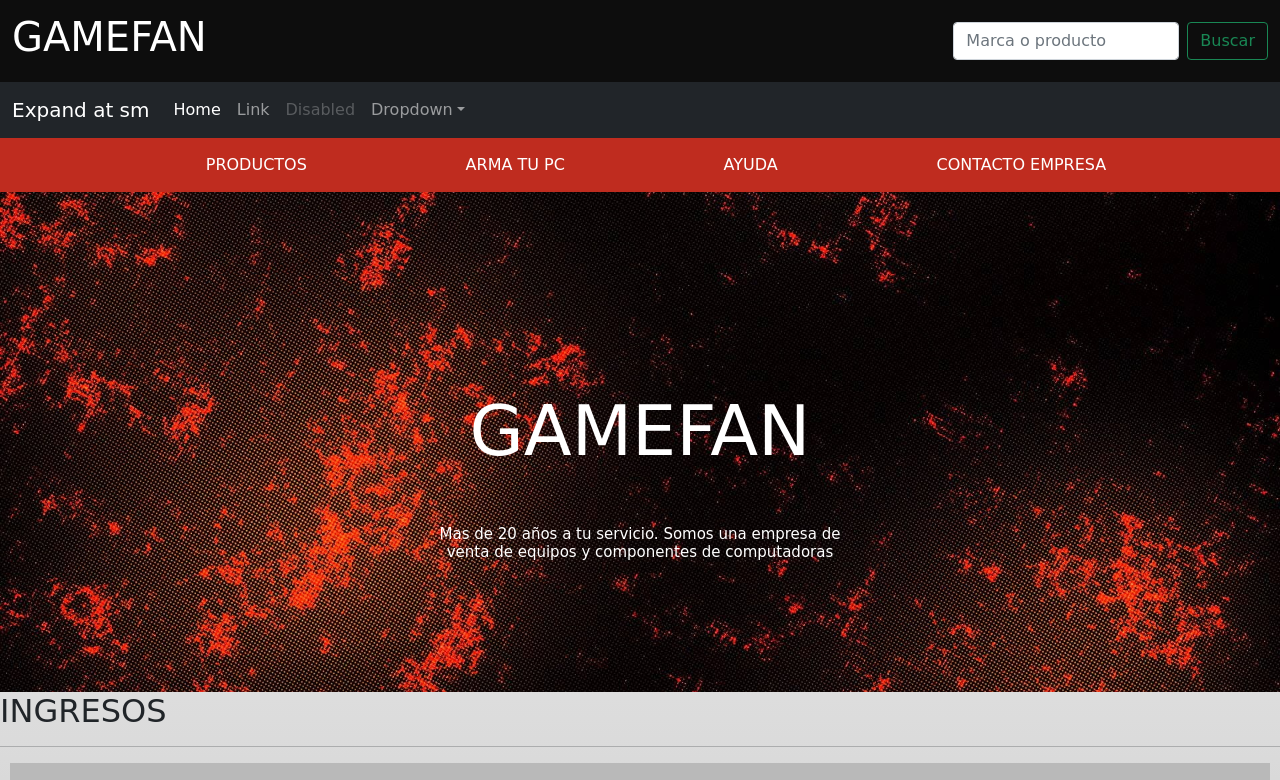
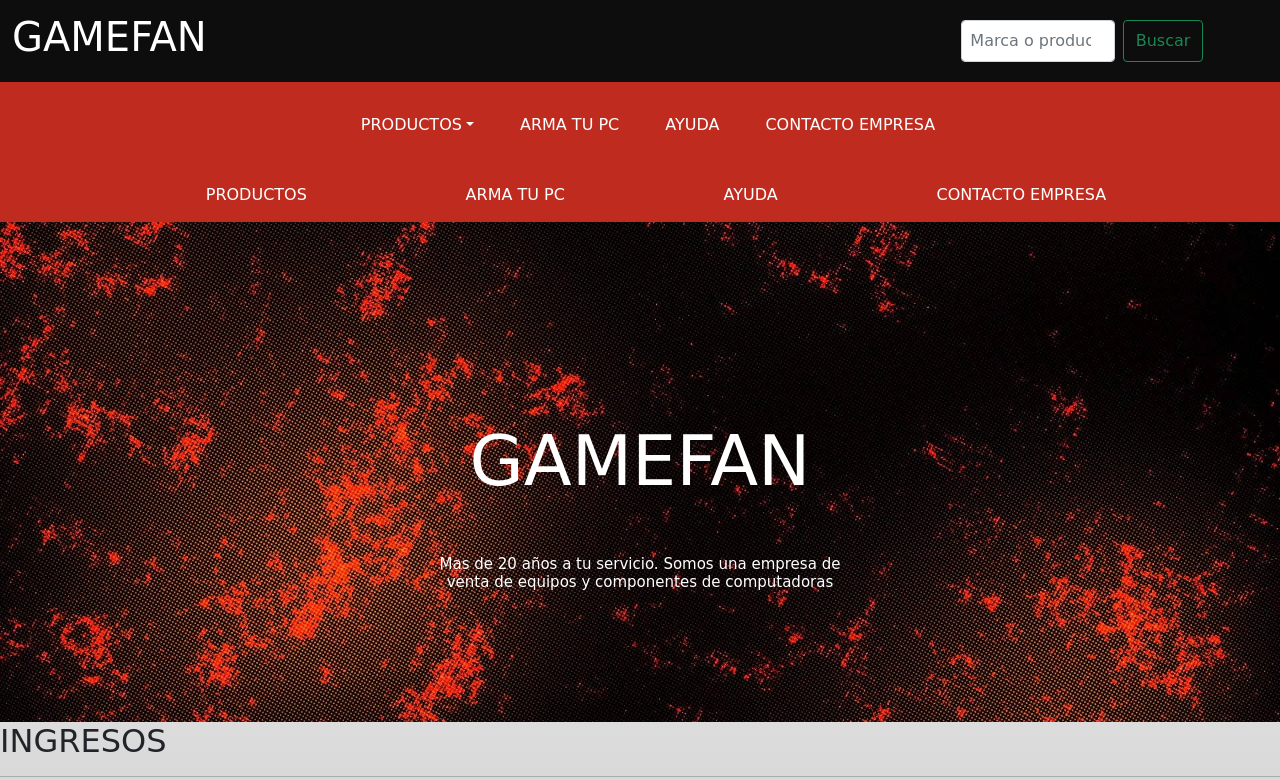
Before and after one commit to ErikKnudsen04/proyecto-final-gamefon, a plain HTML site: page index.html in a window 1280 px wide. Shown: the top 780 px of the page. Drawn offline with nearby package versions, Linux system fonts and the light colour scheme; a web font is replaced by a local one.

Commit message:
navbar y header completos

```diff
--- a/css/estilos.css
+++ b/css/estilos.css
@@ -7,14 +7,29 @@
 body {
     background-image: linear-gradient(0deg, #d8d8d8, white );
     background-attachment: fixed;
-
 }
 .navbar{
     background-color: #0D0D0D;
 
+}
 
 
+.navbar-toggler{
+    background-color: black;
+
 }
+#navbar1{
+    background-color: #BF2C1F;
+
+}
+.nav-link{
+    color: white;
+    margin: 15px;
+}
+
+
+
+
 
 /* MENU PRINCIPAL CON LOGO Y BARRA BUSCADOR*/
 
@@ -34,6 +49,7 @@ body {
     color: white;
 
 }
+
 /*COLOR Y POSICIONES DEL MENU*/
 .header__menu{
     display: flex;
@@ -108,7 +124,7 @@ body {
     margin: 10px;
     width: 18%;
     justify-content: space-between;
-    align-items: center;
+    align-items:center;
     align-content: center;
     width: 200px;
     height: auto;
--- a/index.html
+++ b/index.html
@@ -17,51 +17,58 @@
 
 
 <body>
-
-
+    <header>
+        <!--navbar principal con logo-->
 
     <nav class="navbar">
         <div class="container-fluid">
             <a class="navbar-brand" a href="index.html"><h1 class="header">GAMEFAN</h1></a>
             <form class="d-flex">
-                <input class="form-control me-2" type="search" placeholder="Marca o producto" aria-label="Search">
+                <input class="form-control me-2 w-50 p-2 " type="search" placeholder="Marca o producto" aria-label="Search">
                 <button class="btn btn-outline-success" type="submit">Buscar</button>
             </form>
         </div>
     </nav>
 
+    <!--FINAL navbar principal con logo-->
 
-
-    <nav class="navbar navbar-expand-sm navbar-dark bg-dark" aria-label="Third navbar example">
+    <nav id="navbar1" class="navbar navbar-expand-lg  " aria-label="Tenth navbar example">
         <div class="container-fluid">
-            <a class="navbar-brand" href="#">Expand at sm</a>
-            <button class="navbar-toggler" type="button" data-bs-toggle="collapse" data-bs-target="#navbarsExample03" aria-controls="navbarsExample03" aria-expanded="false" aria-label="Toggle navigation">
+            <a class="navbar-brand " href="#"></a>
+            <button class="navbar-toggler navbar-dark" type="button" data-bs-toggle="collapse" data-bs-target="#navbarsExample08" aria-controls="navbarsExample08" aria-expanded="false" aria-label="Toggle navigation">
                 <span class="navbar-toggler-icon"></span>
             </button>
-            <div class="collapse navbar-collapse" id="navbarsExample03">
-                <ul class="navbar-nav me-auto mb-2 mb-sm-0">
-                    <li class="nav-item">
-                        <a class="nav-link active" aria-current="page" href="#">Home</a>
-                    </li>
-                    <li class="nav-item">
-                        <a class="nav-link" href="#">Link</a>
-                    </li>
-                    <li class="nav-item">
-                        <a class="nav-link disabled">Disabled</a>
-                    </li>
+
+            <div class="collapse navbar-collapse justify-content-md-center" id="navbarsExample08">
+                <ul class="navbar-nav">
                     <li class="nav-item dropdown">
-                        <a class="nav-link dropdown-toggle" href="#" id="dropdown03" data-bs-toggle="dropdown" aria-expanded="false">Dropdown</a>
-                        <ul class="dropdown-menu" aria-labelledby="dropdown03">
+                        <a class="nav-link dropdown-toggle" href="#" id="dropdown08" data-bs-toggle="dropdown" aria-expanded="false">PRODUCTOS</a>
+                        <ul class="dropdown-menu" aria-labelledby="dropdown08">
                             <li><a class="dropdown-item" href="#">Action</a></li>
                             <li><a class="dropdown-item" href="#">Another action</a></li>
                             <li><a class="dropdown-item" href="#">Something else here</a></li>
                         </ul>
                     </li>
+
+                    <li class="nav-item">
+                        <a class="nav-link" aria-current="page" href="./pages/armatupc.html">ARMA TU PC</a>
+                    </li>
+                    <li class="nav-item">
+                        <a class="nav-link" href="./pages/ayuda.html">AYUDA</a>
+                    </li>
+                    <li class="nav-item">
+                        <a class="nav-link" href="./pages/contactoempresa.html">CONTACTO EMPRESA</a>
+                    </li>
+
                 </ul>
             </div>
         </div>
     </nav>
 
+
+
+
+    </header>
 
 
     <!--TITULO INCIO-->
@@ -71,6 +78,7 @@
         <nav class="header__menu">
 
             <ul class="header__menu--lista">
+
 
                 <li class="header__menu--lista--item">
                     <a href="./pages/productos.html">PRODUCTOS</a>
```
